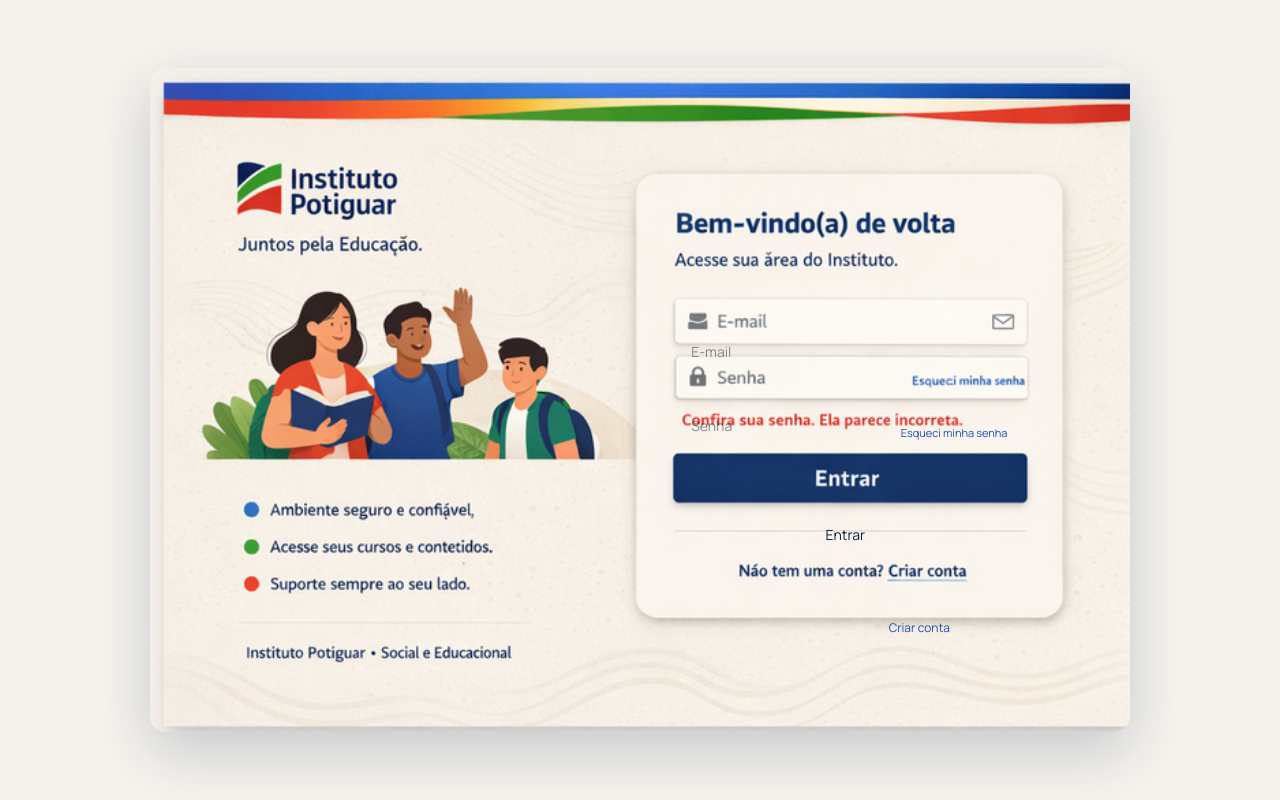
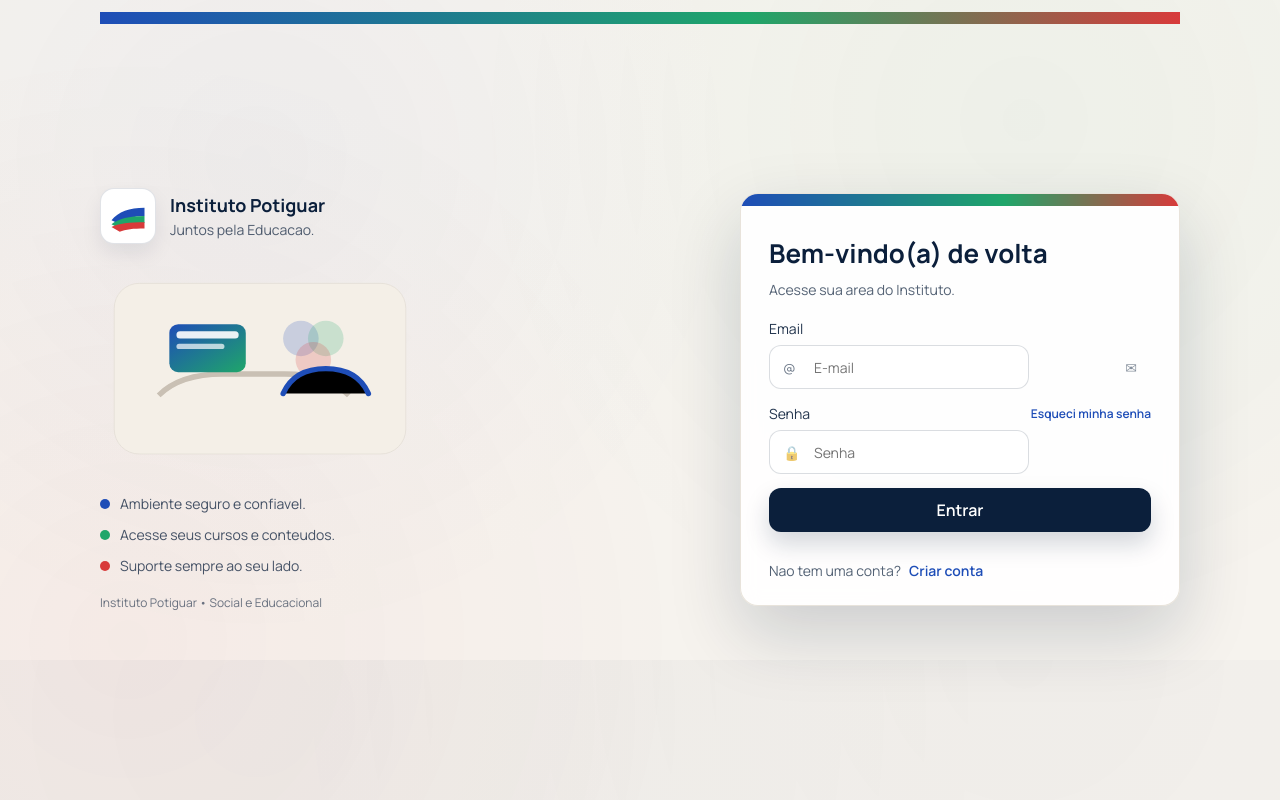
Before and after one commit to andrevrochaf-wq/institut0-potiguar, a Next.js app in the folder frontend/: page /institut0-potiguar/login in a window 1280 px wide. Built offline with nearby package versions, Linux system fonts and the light colour scheme; no server answers; a web font is replaced by a local one.

Commit message:
Login: layout CSS sem imagem

```diff
--- a/frontend/src/app/globals.css
+++ b/frontend/src/app/globals.css
@@ -446,124 +446,6 @@
   }
 }
 
-.ip-auth-page {
-  min-height: 100vh;
-  display: grid;
-  place-items: center;
-  padding: 24px;
-  background: #f6f3ee;
-}
-
-.ip-auth-artboard {
-  width: min(92vw, 980px);
-  aspect-ratio: 718 / 486;
-  background-repeat: no-repeat;
-  background-position: center;
-  background-size: 100% 100%;
-  position: relative;
-  border-radius: 16px;
-  box-shadow: 0 20px 60px rgba(11, 31, 59, 0.2);
-  overflow: hidden;
-}
-
-.ip-auth-overlay {
-  position: absolute;
-  inset: 0;
-}
-
-.ip-auth-hit {
-  position: absolute;
-  background: transparent;
-  border: none;
-  color: #0b1f3b;
-  font-size: 14px;
-  font-family: var(--font-body), system-ui, -apple-system, sans-serif;
-}
-
-.ip-auth-hit:focus {
-  outline: none;
-  box-shadow: 0 0 0 3px rgba(30, 77, 183, 0.35);
-  border-radius: 6px;
-}
-
-.ip-auth-hit--form {
-  inset: 0;
-}
-
-.ip-auth-hit--email {
-  left: 54.2%;
-  top: 38.6%;
-  width: 33.5%;
-  height: 8.2%;
-  padding: 0 10px;
-}
-
-.ip-auth-hit--password {
-  left: 54.2%;
-  top: 49.8%;
-  width: 33.5%;
-  height: 8.2%;
-  padding: 0 10px;
-}
-
-.ip-auth-hit--forgot {
-  left: 73.5%;
-  top: 53.3%;
-  width: 14%;
-  height: 3.5%;
-  font-size: 11px;
-  color: #1e4db7;
-  display: inline-flex;
-  align-items: center;
-  justify-content: flex-end;
-}
-
-.ip-auth-hit--error {
-  left: 54.4%;
-  top: 59.5%;
-  width: 33%;
-  height: 4%;
-  font-size: 11px;
-  color: #d83a3a;
-  display: flex;
-  align-items: center;
-}
-
-.ip-auth-hit--submit {
-  left: 54.2%;
-  top: 65.6%;
-  width: 33.5%;
-  height: 9.4%;
-  cursor: pointer;
-}
-
-.ip-auth-hit--register {
-  left: 70%;
-  top: 82.5%;
-  width: 17%;
-  height: 3.6%;
-  font-size: 12px;
-  color: #1e4db7;
-  display: inline-flex;
-  align-items: center;
-  justify-content: center;
-}
-
-.ip-auth-hit::placeholder {
-  color: rgba(11, 31, 59, 0.5);
-}
-
-.ip-sr-only {
-  position: absolute;
-  width: 1px;
-  height: 1px;
-  padding: 0;
-  margin: -1px;
-  overflow: hidden;
-  clip: rect(0, 0, 0, 0);
-  white-space: nowrap;
-  border: 0;
-}
 
 .ip-auth {
   min-height: 100vh;
--- a/frontend/src/app/login/page.tsx
+++ b/frontend/src/app/login/page.tsx
@@ -3,7 +3,8 @@
 import { useState } from 'react';
 import { useRouter } from 'next/navigation';
 import Link from 'next/link';
-import MockupArtboard from '../../components/auth/MockupArtboard';
+import AuthLayout from '../../components/auth/AuthLayout';
+import AuthCard from '../../components/auth/AuthCard';
 
 const API_URL = process.env.NEXT_PUBLIC_API_URL ?? 'http://localhost:3001';
 
@@ -53,56 +54,73 @@
   }
 
   return (
-    <MockupArtboard backgroundSrc="/auth/MOCKUP_LOGIN.png">
-      <form onSubmit={handleSubmit} className="ip-auth-hit ip-auth-hit--form">
-        <label className="ip-sr-only" htmlFor="login-email">
-          Email
-        </label>
+    <AuthLayout>
+      <AuthCard
+        title="Bem-vindo(a) de volta"
+        subtitle="Acesse sua area do Instituto."
+        footer={
+          <div className="ip-card__footer-row">
+            <span>Nao tem uma conta?</span>
+            <Link className="ip-link" href="/register">
+              Criar conta
+            </Link>
+          </div>
+        }
+      >
+        <form onSubmit={handleSubmit} className="ip-form">
+          <label className="ip-field">
+            <span>Email</span>
+            <div className="ip-input-wrap">
+              <span className="ip-input-icon" aria-hidden="true">
+                @
+              </span>
               <input
-          id="login-email"
-          className="ip-auth-hit ip-auth-hit--email"
+                className="ip-input"
                 type="email"
                 value={email}
                 onChange={(event) => setEmail(event.target.value)}
                 placeholder="E-mail"
                 required
               />
+              <span className="ip-input-trailing" aria-hidden="true">
+                ✉
+              </span>
+            </div>
+          </label>
 
-        <label className="ip-sr-only" htmlFor="login-password">
-          Senha
-        </label>
+          <label className="ip-field">
+            <span className="ip-field-row">
+              <span>Senha</span>
+              <Link className="ip-link ip-link--small" href="#">
+                Esqueci minha senha
+              </Link>
+            </span>
+            <div className="ip-input-wrap">
+              <span className="ip-input-icon" aria-hidden="true">
+                🔒
+              </span>
               <input
-          id="login-password"
-          className="ip-auth-hit ip-auth-hit--password"
+                className="ip-input"
                 type="password"
                 value={password}
                 onChange={(event) => setPassword(event.target.value)}
                 placeholder="Senha"
                 required
               />
-
-        <Link className="ip-auth-hit ip-auth-hit--forgot" href="#" aria-label="Esqueci minha senha">
-          Esqueci minha senha
-        </Link>
+            </div>
+          </label>
 
           {error ? (
-          <div className="ip-auth-hit ip-auth-hit--error" role="alert">
+            <div className="ip-error" role="alert">
               {error}
             </div>
           ) : null}
 
-        <button
-          className="ip-auth-hit ip-auth-hit--submit"
-          type="submit"
-          disabled={loading}
-        >
+          <button className="ip-btn" type="submit" disabled={loading}>
             {loading ? 'Entrando...' : 'Entrar'}
           </button>
-
-        <Link className="ip-auth-hit ip-auth-hit--register" href="/register">
-          Criar conta
-        </Link>
         </form>
-    </MockupArtboard>
+      </AuthCard>
+    </AuthLayout>
   );
 }
--- a/frontend/src/components/auth/MockupArtboard.tsx
+++ /dev/null
@@ -1,20 +0,0 @@
-type MockupArtboardProps = {
-  backgroundSrc: string;
-  children: React.ReactNode;
-};
-
-export default function MockupArtboard({ backgroundSrc, children }: MockupArtboardProps) {
-  const basePath = process.env.NEXT_PUBLIC_BASE_PATH ?? '';
-  const resolvedSrc = `${basePath}${backgroundSrc}`;
-
-  return (
-    <div className="ip-auth-page">
-      <div
-        className="ip-auth-artboard"
-        style={{ backgroundImage: `url(${resolvedSrc})` }}
-      >
-        <div className="ip-auth-overlay">{children}</div>
-      </div>
-    </div>
-  );
-}
```
Also changed, not shown: frontend/public/auth/MOCKUP_LOGIN.png (deleted). Lines whose indentation alone changed are shown as unchanged.
